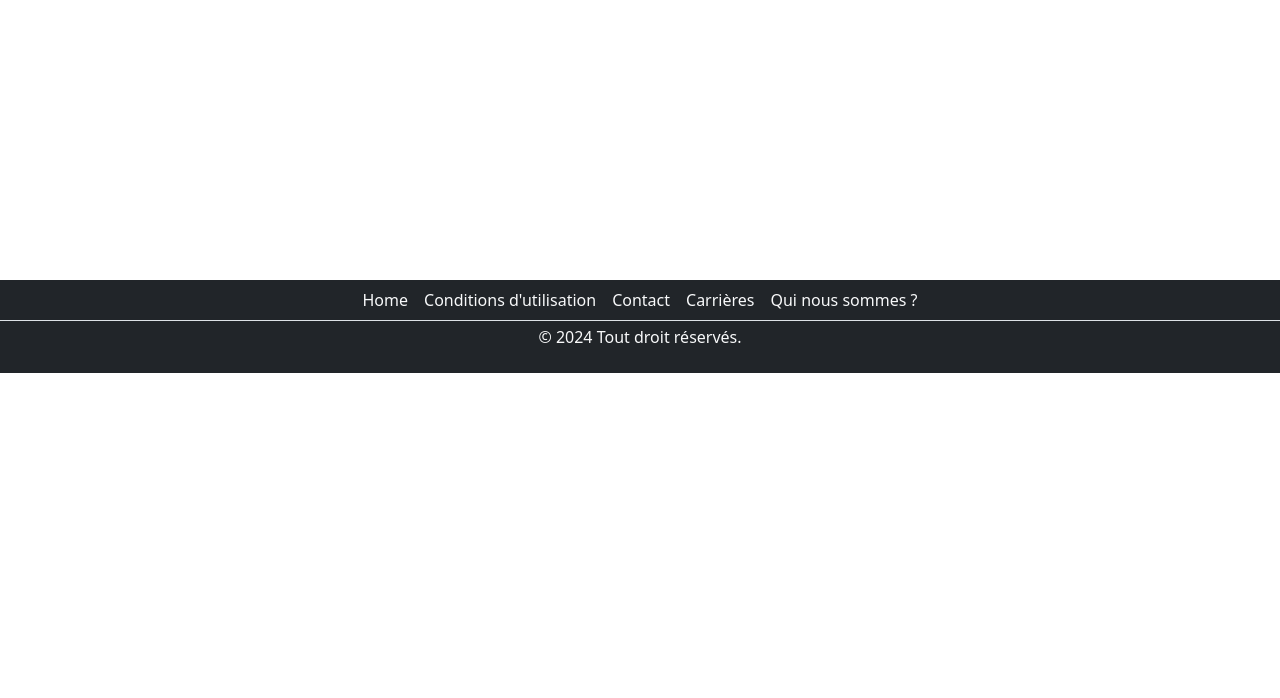
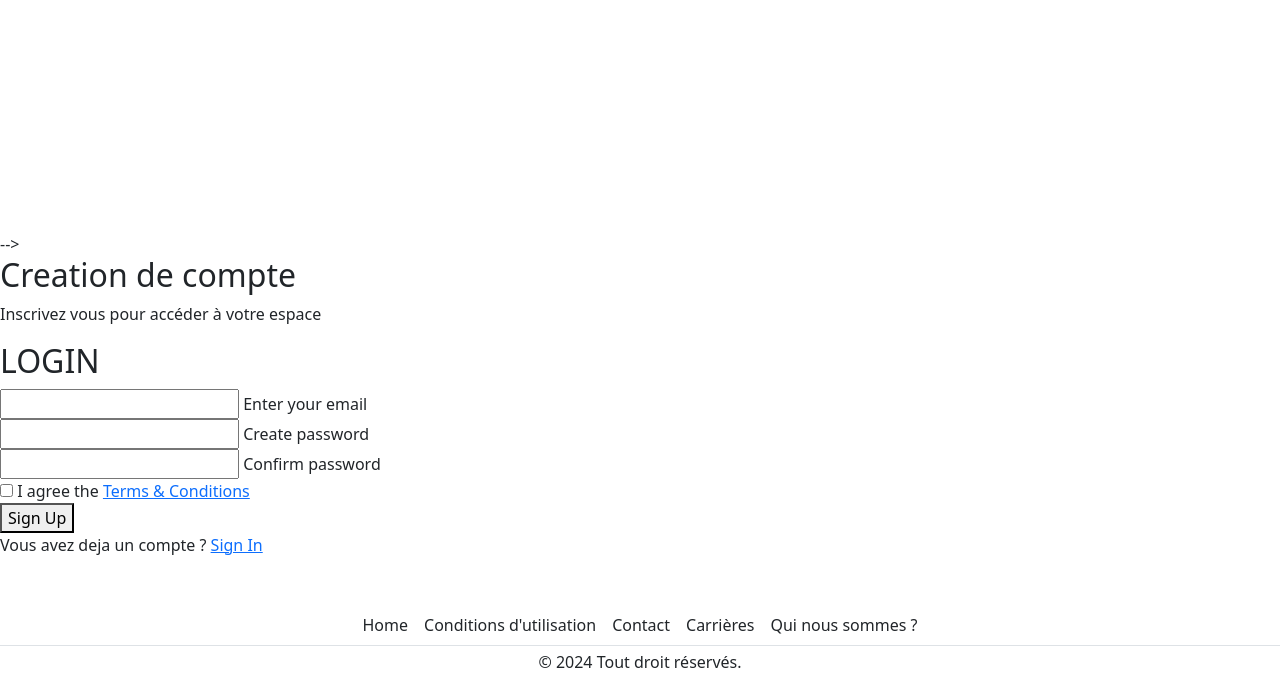
Before and after one commit to rabia0000/projetBoiteDeConseille, a PHP site: page /view-signup.php in a window 1280 px wide. Shown: the part 724-1422 px from the top of the page. Before the commit the page ends 1097 px from the top, so only its background shows below. Run offline with PHP 8.4, Linux system fonts and the light colour scheme; data that the repository does not hold is empty; some libraries are stand-ins or nearby versions.

Commit message:
creation du formulaire signup a terminer

```diff
--- a/assets/style.css
+++ b/assets/style.css
@@ -516,6 +516,10 @@ form button:hover {
     margin-right: 7px;
 }
 
+.sign-up {
+    margin-top: 80px;
+}
+
 @media (max-width: 950px) {
     .navbar :is(.hamburger-btn, .close-btn) {
         display: block;
--- a/views/view-signin.php
+++ b/views/view-signin.php
@@ -213,7 +213,7 @@
                 </form>
                 <div class="bottom-link">
                     Pas de compte ?
-                    <a href="#" id="signup-link">Signup</a>
+                    <a href="../controllers/controller-signup.php" id="signup-link">Signup</a>
                 </div>
             </div>
         </div>
--- a/views/view-signup.php
+++ b/views/view-signup.php
@@ -16,7 +16,7 @@
 <body class="">
     <div class="video-background">
         <video playsinline="playsinline" autoplay="autoplay" muted="muted" loop="loop">
-            <source src="../assets/video/IA.mp4" type="video/mp4">
+            <source src="../assets/video/montain.mp4" type="video/mp4">
         </video>
     </div>
 
@@ -28,53 +28,115 @@
         <form class="row" method="POST" action="../controllers/controller-signup.php" novalidate>
             <!-- header -->
             <header>
-                <nav class="navbar navbar-expand-lg navbar-dark shadow-5-strong" aria-label="Thirteenth navbar example">
-                    <div class="container-fluid">
-                        <button class="navbar-toggler" type="button" data-bs-toggle="collapse" data-bs-target="#navbarsExample11" aria-controls="navbarsExample11" aria-expanded="false" aria-label="Toggle navigation">
-                            <span class="navbar-toggler-icon"></span>
-                        </button>
+                <nav>
+                    <div class="wrapper">
+                        <div class="logo"><a href="#">Innovéo Conseil</a></div>
+                        <input type="radio" name="slider" id="menu-btn">
+                        <input type="radio" name="slider" id="close-btn">
+                        <ul class="nav-links">
+                            <label for="close-btn" class="btn close-btn"><i class="fas fa-times"></i></label>
+                            <li><a href="#">Accueil</a></li>
+                            <li><a href="#">About</a></li>
 
-                        <div class="collapse navbar-collapse d-lg-flex" id="navbarsExample11">
-                            <a class="navbar-brand col-lg-3 me-0 text-primary" href="#">LOGO</a>
-                            <ul class="navbar-nav col-lg-6 justify-content-lg-center">
-                                <li class="nav-item">
-                                    <a class="nav-link active text-dark fs-4 me-1 fw-semibold" aria-current="page" href="#">Page d'Accueil</a>
-                                </li>
-                                <!-- <li class="nav-item">
-                                    <a class="nav-link text-dark fs-3 me-1" href="#">Link</a>
-                                </li>
-                                <li class="nav-item">
-                                    <a class="nav-link disabled text-dark fs-3 me-1" aria-disabled="true">Disabled</a>
-                                </li> -->
-                                <li class="nav-item dropdown">
-                                    <a class="nav-link dropdown-toggle text-dark fs-4 me-1 fw-semibold" href="#" data-bs-toggle="dropdown" aria-expanded="false">Expertises</a>
-                                    <ul class="dropdown-menu">
-                                        <li><a class="dropdown-item" href="#">Action</a></li>
-                                        <li><a class="dropdown-item" href="#">Another action</a></li>
-                                        <li><a class="dropdown-item" href="#">Something else here</a></li>
+                            <li>
+                                <a href="#" class="desktop-item">Carrières</a>
+                                <input type="checkbox" id="showMega">
+                                <label for="showMega" class="mobile-item">Carrières</label>
+                                <div class="mega-box">
+                                    <div class="content">
+                                        <div class="row">
+                                            <img src="../assets/images/employer1.jpg" alt="">
+                                        </div>
+                                        <div class="row">
+                                            <header>Rejoignez nous</header>
+                                            <ul class="mega-links">
+                                                <li><a href="#"></a></li>
+                                                <li><a href="#">Pourquoi rejoindre Innovéo</a></li>
+                                                <li><a href="#">Business cards</a></li>
+                                                <li><a href="#">Custom logo</a></li>
                                             </ul>
-                                </li>
-                                <li class="nav-item dropdown">
-                                    <a class="nav-link dropdown-toggle text-dark fs-4 me-1 fw-semibold" href="#" data-bs-toggle="dropdown" aria-expanded="false">Découvrir l'entreprise</a>
-                                    <ul class="dropdown-menu">
-                                        <li><a class="dropdown-item" href="#">Action</a></li>
-                                        <li><a class="dropdown-item" href="#">Another action</a></li>
-                                        <li><a class="dropdown-item" href="#">Something else here</a></li>
+                                        </div>
+                                        <div class="row">
+                                            <header>Cyber Sécurité</header>
+                                            <ul class="mega-links">
+                                                <li><a href="#">Personal Email</a></li>
+                                                <li><a href="#">Business Email</a></li>
+                                                <li><a href="#">Mobile Email</a></li>
+                                                <li><a href="#">Web Marketing</a></li>
                                             </ul>
-                                </li>
+                                        </div>
+                                        <div class="row">
+                                            <header>Intelligence Artificielle</header>
+                                            <ul class="mega-links">
+                                                <li><a href="#">Site Seal</a></li>
+                                                <li><a href="#">VPS Hosting</a></li>
+                                                <li><a href="#">Privacy Seal</a></li>
+                                                <li><a href="#">Website design</a></li>
                                             </ul>
-                            <div class="d-lg-flex col-lg-3 justify-content-lg-end">
-                                <a href="../controllers-admin/controller-signin-admin.php">
-                                    <button type="button" class="btn btn-outline-danger">Admin</button>
-                                </a>
                                         </div>
                                     </div>
+                                </div>
+                            </li>
+                            <!-- <li>
+                    <a href="#" class="desktop-item">Dropdown Menu</a>
+                    <input type="checkbox" id="showDrop">
+                    <label for="showDrop" class="mobile-item">Dropdown Menu</label>
+                    <ul class="drop-menu">
+                        <li><a href="#">Drop menu 1</a></li>
+                        <li><a href="#">Drop menu 2</a></li>
+                        <li><a href="#">Drop menu 3</a></li>
+                        <li><a href="#">Drop menu 4</a></li>
+                    </ul>
+                </li> -->
+                            <li>
+                                <a href="#" class="desktop-item">Services</a>
+                                <input type="checkbox" id="showMega2">
+                                <label for="showMega2" class="mobile-item">Services</label>
+                                <div class="mega-box">
+                                    <div class="content">
+                                        <div class="row">
+                                            <img src="../assets/images/accueil.jpg" alt="">
+                                        </div>
+                                        <div class="row">
+                                            <header>Cloud</header>
+                                            <ul class="mega-links">
+                                                <li><a href="#">Graphics</a></li>
+                                                <li><a href="#">Vectors</a></li>
+                                                <li><a href="#">Business cards</a></li>
+                                                <li><a href="#">Custom logo</a></li>
+                                            </ul>
+                                        </div>
+                                        <div class="row">
+                                            <header>Cyber Sécurité</header>
+                                            <ul class="mega-links">
+                                                <li><a href="#">Personal Email</a></li>
+                                                <li><a href="#">Business Email</a></li>
+                                                <li><a href="#">Mobile Email</a></li>
+                                                <li><a href="#">Web Marketing</a></li>
+                                            </ul>
+                                        </div>
+                                        <div class="row">
+                                            <header>Intelligence Artificielle</header>
+                                            <ul class="mega-links">
+                                                <li><a href="#">Site Seal</a></li>
+                                                <li><a href="#">VPS Hosting</a></li>
+                                                <li><a href="#">Privacy Seal</a></li>
+                                                <li><a href="#">Website design</a></li>
+                                            </ul>
+                                        </div>
+                                    </div>
+                                </div>
+                            </li>
+                            <li><a href="../controllers/controller-signin.php">Login</a></li>
+                            <li><a href="#">Login admin</a></li>
+                        </ul>
+                        <label for="menu-btn" class="btn menu-btn"><i class="fas fa-bars"></i></label>
                     </div>
                 </nav>
 
             </header>
             <!-- header -->
-            <div class="container">
+            <!-- <div class="container">
                 <div class="d-flex justify-content-center align-items-center ">
                     <div class="col-lg-4 ">
                         <div class="card shadow-lg p-3 mb-5 border-light mt-5">
@@ -160,17 +222,64 @@
                     </div>
                 </div>
             </div>
-        <?php } ?>
+        <?php } ?> -->
 
-        <footer class="footerPage bg-dark pb-3 mt-5">
+            <div class="sign-up form-popup">
+                <div class="form-box login">
+                    <div class="form-details">
+                        <h2>Creation de compte</h2>
+                        <p>Inscrivez vous pour accéder à votre espace</p>
+                    </div>
+                    <div class="form-content">
+                        <h2>LOGIN</h2>
+                        <form action="controller-signup.php" method="POST" novalidate>
+                            <div class="input-field">
+                                <input type="text" required>
+                                <label>Enter your email</label>
+                            </div>
+                            <div class="input-field">
+                                <input type="password" required>
+                                <label>Create password</label>
+                            </div>
+                            <div class="input-field">
+                                <input type="password" required>
+                                <label>Confirm password</label>
+                            </div>
+
+                            <div class="policy-text">
+                                <input type="checkbox" id="policy">
+                                <label for="policy">
+                                    I agree the
+                                    <a href="#" class="option">Terms & Conditions</a>
+                                </label>
+                            </div>
+                            <button type="submit">Sign Up</button>
+                        </form>
+                        <div class="bottom-link">
+                            Vous avez deja un compte ?
+                            <a href="../controllers/controller-signin.php" id="signup-link">Sign In</a>
+                        </div>
+                    </div>
+                </div>
+            </div>
+
+
+
+
+
+
+
+
+
+            <footer class="footerPage  pb-3 mt-5">
                 <ul class=" nav justify-content-center border-bottom">
-                <li class="nav-item"><a href="#" class="nav-link px-2 text-light">Home</a></li>
-                <li class="nav-item"><a href="#" class="nav-link px-2 text-light">Conditions d'utilisation</a></li>
-                <li class="nav-item"><a href="#" class="nav-link px-2 text-light">Contact</a></li>
-                <li class="nav-item"><a href="#" class="nav-link px-2 text-light">Carrières</a></li>
-                <li class="nav-item"><a href="#" class="nav-link px-2 text-light">Qui nous sommes ? </a></li>
+                    <li class="nav-item"><a href="#" class="nav-link px-2 text-dark">Home</a></li>
+                    <li class="nav-item"><a href="#" class="nav-link px-2 text-dark">Conditions d'utilisation</a></li>
+                    <li class="nav-item"><a href="#" class="nav-link px-2 text-dark">Contact</a></li>
+                    <li class="nav-item"><a href="#" class="nav-link px-2 text-dark">Carrières</a></li>
+                    <li class="nav-item"><a href="#" class="nav-link px-2 text-dark">Qui nous sommes ? </a></li>
                 </ul>
-            <p class="text-center text-light  mb-2 pt-1">© 2024 Tout droit réservés.</p>
+                <p class="text-center text-dark  mb-2 pt-1">© 2024 Tout droit réservés.</p>
             </footer>
 
 
```
Also changed, not shown: assets/images/signup-img.jpg (added). Lines whose indentation alone changed are shown as unchanged.
